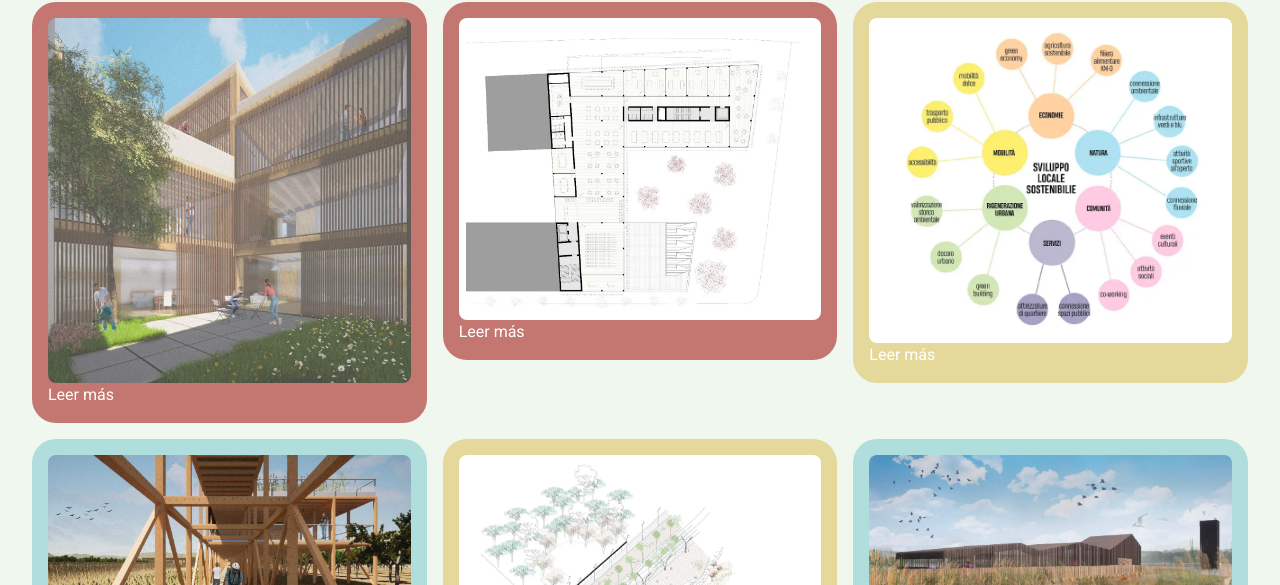
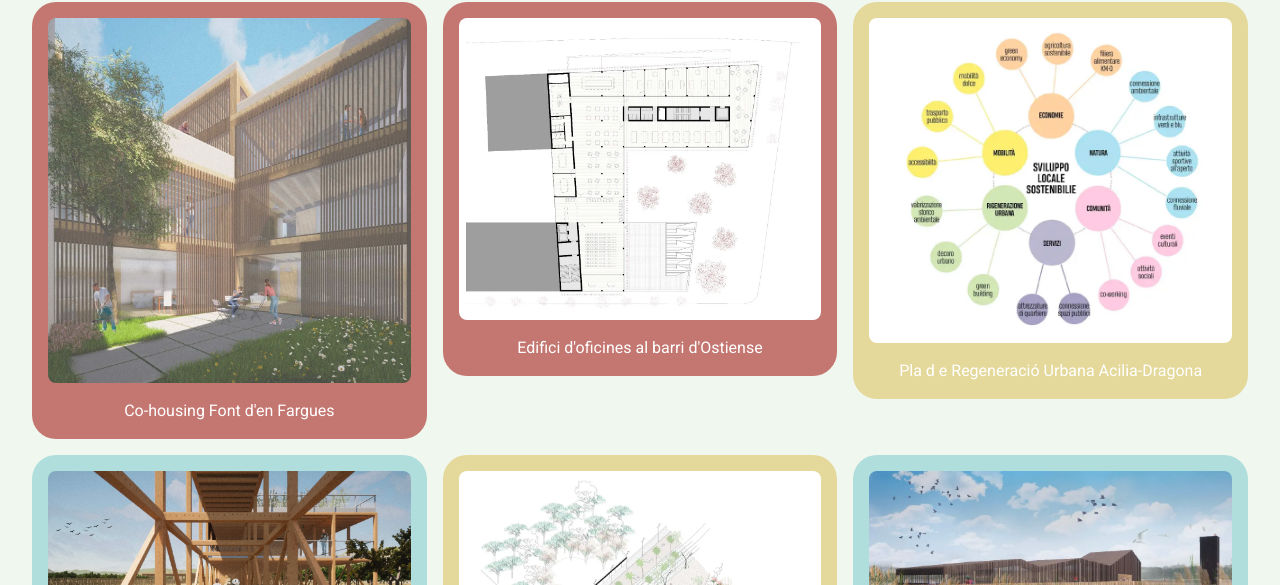
Before and after one commit to ginamarieges/pere-marieges-portfolio, an Astro site: page / in a window 1280 px wide. Shown: the part 495-1080 px from the top of the page. Built offline with nearby package versions, Linux system fonts and the light colour scheme; Astro itself is replaced by a stand-in of ours.

Commit message:
Modify section width

```diff
--- a/src/components/AboutMe.astro
+++ b/src/components/AboutMe.astro
@@ -1,5 +1,5 @@
-<section class="w-full">
-    <h2 class="mb-2 text-lg text-pretty">Hola, soc Pere, arquitecte de tercera generació.</h2>
+<div class="w-full">
+    <h3 class="mb-2 text-lg text-pretty">Hola, soc Pere, arquitecte de tercera generació.</h3>
     <p>Vinc d'una família on l'arquitectura sempre ha estat present. El meu avi i el meu oncle, tots dos arquitectes, em van inspirar a seguir aquesta professió i a descobrir el meu propi enfocament en el disseny. Durant els meus estudis a Barcelona, em vaig enganxar especialment a l'arquitectura paisatgística, una àrea que em permet crear espais que connectin amb la naturalesa i millorin la vida de les persones.</p>
     <p>Vaig passar un any estudiant a Roma, una ciutat impressionant que em va ensenyar moltíssim sobre l'equilibri entre història i modernitat en el disseny. Amb aquesta experiència i les meves arrels a l'Ametlla del Vallès, m'apassiona treballar en projectes que integrin de manera natural l'entorn i que generin espais més amables, inspiradors i sostenibles.</p>
-</section>
+</div>
--- a/src/components/ProjectItem.astro
+++ b/src/components/ProjectItem.astro
@@ -33,7 +33,7 @@ const click = () => {
 ---
 <div class={`p-4 ${backgroundColor} text-white rounded-3xl w-full cursor-pointer`}>
   <img src={`/Project_${id}/${images[0]}`} class={propsClass} width={800} height={800}>
-  <a href={`/${id}`}>Leer más</a>
+  <h2 class="mt-4 text-center"><a href={`/${id}`}>{name}</a></h2>
   <div class={`hover:zindex ${backgroundColor}`}></div>
 </div>
 <!-- <div class={`p-4 ${backgroundColor} text-white rounded-3xl w-full h-[150px] cursor-pointer`}>
--- a/src/components/Projects.astro
+++ b/src/components/Projects.astro
@@ -87,7 +87,7 @@ const PROJECTS: Project[] = [
 
 ---
 
-<div class="grid grid-cols-2 md:grid-cols-3 gap-4">
+<div class="grid grid-cols-1 md:grid-cols-2 gap-4 lg:grid-cols-3">
   {
     PROJECTS.map(project => (
       <div >
--- a/src/components/SectionContainer.astro
+++ b/src/components/SectionContainer.astro
@@ -6,7 +6,7 @@ interface Props {
 }
 const {id, title, class: className } = Astro.props;
 ---
-<section id={id} class={`gap-4 w-full py-10 ${className}`}>
+<section id={id} class={`gap-4 m-auto max-w-7xl py-10 ${className}`}>
   <slot name="icon"></slot>
   <h2 class="text-4xl font-bold mb-4">{title}</h2>
   <slot/>
```
